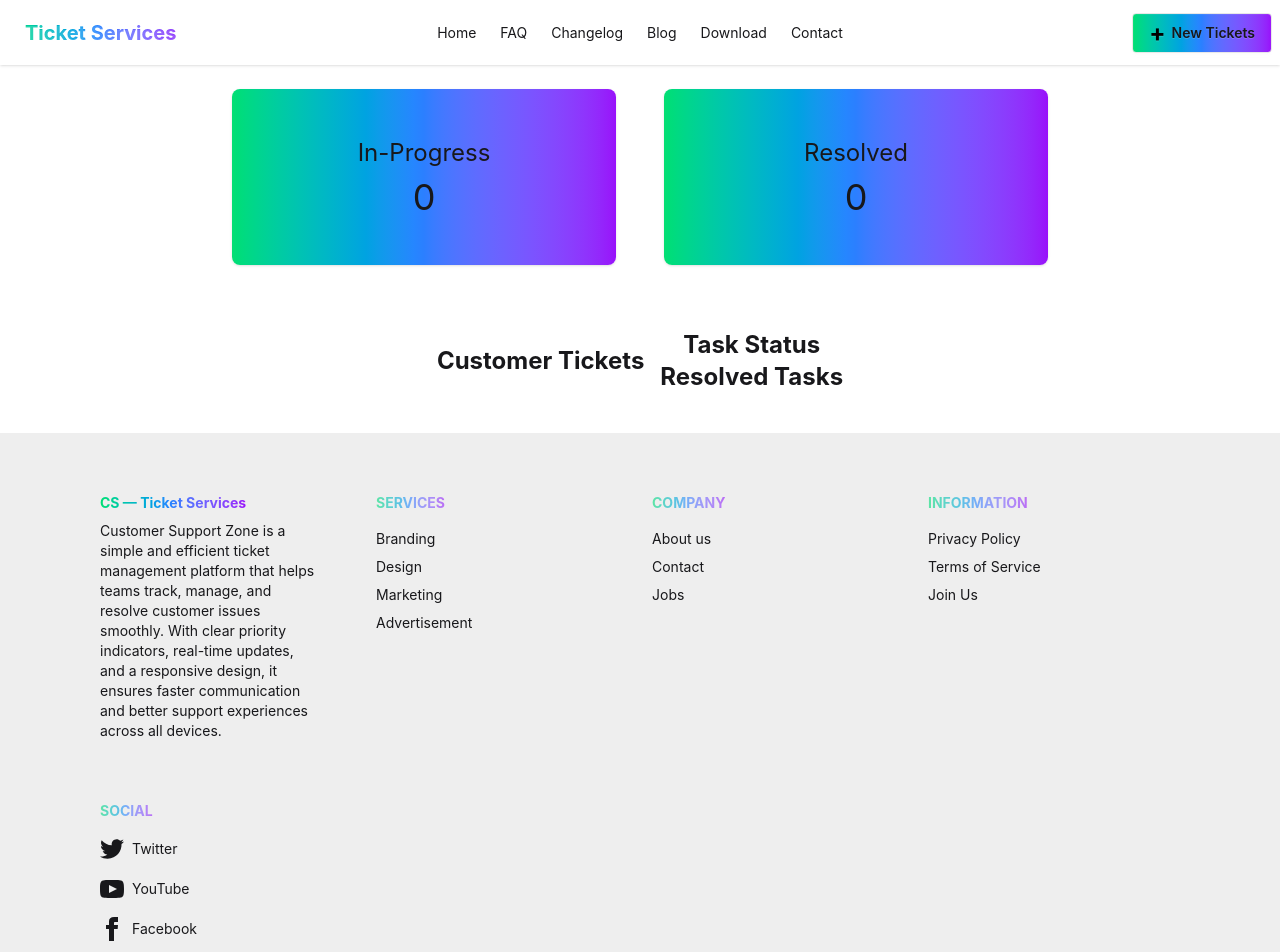
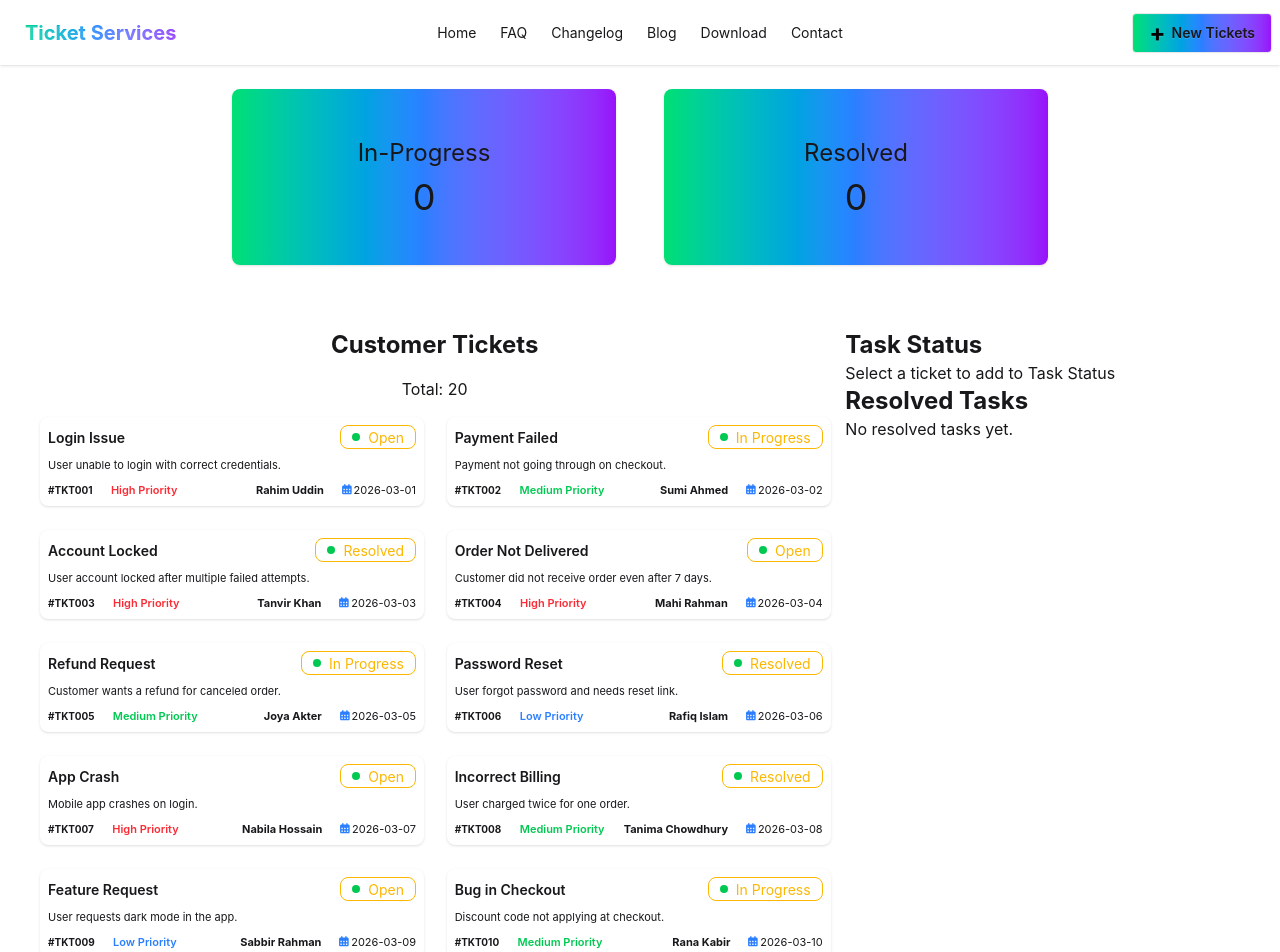
Before and after one commit to sumayaislamm/ticket-services, a React (Vite) app: page / in a window 1280 px wide. Shown: the top 952 px of the page. Built offline with nearby package versions, Linux system fonts and the light colour scheme.

Commit message:
main section design complete

```diff
--- a/package.json
+++ b/package.json
@@ -10,6 +10,10 @@
     "preview": "vite preview"
   },
   "dependencies": {
+    "@fortawesome/fontawesome-svg-core": "^7.2.0",
+    "@fortawesome/free-brands-svg-icons": "^7.2.0",
+    "@fortawesome/free-solid-svg-icons": "^7.2.0",
+    "@fortawesome/react-fontawesome": "^3.2.0",
     "@tailwindcss/vite": "^4.2.1",
     "react": "^19.2.0",
     "react-dom": "^19.2.0",
--- a/src/App.jsx
+++ b/src/App.jsx
@@ -6,15 +6,6 @@ import Footer from './Footer/Footer';
 import Main from './Main/Main';
 
 function App() {
-  const [theme, setTheme] = useState('light'); // default light
-
-  useEffect(() => {
-    if (theme === 'dark') {
-      document.documentElement.classList.add('dark');
-    } else {
-      document.documentElement.classList.remove('dark');
-    }
-  }, [theme]);
 
   return (
     <>
--- a/src/Main/Main.jsx
+++ b/src/Main/Main.jsx
@@ -3,11 +3,11 @@ import Tickets from "./Tickets/Tickets";
 
 export default function Main() {
     return (
-        <main className="flex p-10 text-center lg:flex-row flex-col gap-4 items-center justify-center">
-            <div>
+        <main className="flex p-10 lg:flex-row flex-col gap-4  justify-between">
+            <div className="w-full lg:w-2/3">
                 <Tickets />
             </div>
-            <div>
+            <div className="w-full lg:w-1/3">
                 <Status />
             </div>
         </main>
--- a/src/Main/Status/Status.jsx
+++ b/src/Main/Status/Status.jsx
@@ -5,13 +5,14 @@ export default function Status() {
                 <h1 className="text-2xl font-bold">Task Status
                 </h1>
                 <p>
-
+                  Select a ticket to add to Task Status
                 </p>
 
             </div>
 
             <div >
                 <h1 className="text-2xl font-bold">Resolved Tasks</h1>
+                <p>No resolved tasks yet.</p>
             </div>
         </>
 
--- /dev/null
+++ b/src/Main/Tickets/Ticket/Ticket.jsx
@@ -0,0 +1,62 @@
+import { FontAwesomeIcon } from '@fortawesome/react-fontawesome';
+import { faCalendarAlt } from '@fortawesome/free-solid-svg-icons';
+
+
+export default function Ticket({ ticket }) {
+    const { id, title, description, customer, priority, status, createdAt, code } = ticket;
+
+    // "id": 1,
+    // "title": "Login Issue",
+    // "description": "User unable to login with correct credentials.",
+    // "customer": "Rahim Uddin",
+    // "priority": "High",
+    // "status": "open",
+    // "createdAt": "2026-03-01"
+    return (
+        <>
+            {/* <div className="border rounded-lg p-4 shadow-md">
+                <h2 className="text-lg font-semibold mb-2">Ticket Length: {ticket.length}</h2>
+            </div> */}
+
+            <div className="card w-96 bg-base-100 card-xs shadow-sm">
+                <div className="card-body">
+                    <div className="flex justify-between">
+                        <h2 className="card-title">{title}</h2>
+                        <span className="badge badge-outline badge-warning flex items-center gap-2">
+                            <span className="w-2 h-2 bg-green-500 rounded-full"></span>
+                            {status}
+
+
+                            {/* // <div className="badge badge-outline badge-info">Info</div>
+// <div className="badge badge-outline badge-success">Success</div>
+<div className="badge badge-outline badge-warning">Warning</div> */}
+                        </span>
+                    </div>
+
+                    <p>{description}</p>
+                    <div className="card-actions flex justify-between
+                    ">
+                        <div>
+                            <span className="py-2 mr-4 text-[10px] font-bold">{code} </span>
+                            <span className={`font-semibold font-bold ${ticket.priority === "High"
+                                    ? "text-red-500"
+                                    : ticket.priority === "Medium"
+                                        ? "text-green-500"
+                                        : "text-blue-500"
+                                }`}>{priority} Priority</span>
+                        </div>
+                        <div>
+                            <span className="mr-4 font-bold ">{customer}</span>
+                            <span><FontAwesomeIcon icon={faCalendarAlt} className="text-blue-500" />
+                                {createdAt}</span>
+                        </div>
+                    </div>
+                </div>
+            </div>
+
+
+
+
+        </>
+    )
+}
--- a/src/Main/Tickets/Tickets.jsx
+++ b/src/Main/Tickets/Tickets.jsx
@@ -1,6 +1,22 @@
+import ticketsData from "../../data/tickets.json";
+import Ticket from "./Ticket/Ticket";
+
 export default function Tickets() {
+
    return (
-    <>
-    <h1 className="text-2xl font-bold">Customer Tickets</h1>
-    </>
-   )}
+      <>
+         <h1 className="text-2xl font-bold text-center">Customer Tickets</h1>
+         <p className="p-4 text-center">Total: {ticketsData.length}</p>
+         <div className="grid grid-cols-1 md:grid-cols-2 gap-6">
+            {ticketsData.map((ticket) => (
+               <Ticket
+                  key={ticket.id}
+                  ticket={ticket}
+               />
+            ))}
+         </div>
+
+
+      </>
+   )
+}
--- a/src/JSON/tickets.JSON
+++ b/src/data/tickets.json
@@ -1,182 +1,202 @@
 [
   {
     "id": 1,
+    "code": "#TKT001",
     "title": "Login Issue",
     "description": "User unable to login with correct credentials.",
     "customer": "Rahim Uddin",
     "priority": "High",
-    "status": "open",
+    "status": "Open",
     "createdAt": "2026-03-01"
   },
   {
     "id": 2,
+    "code": "#TKT002",
     "title": "Payment Failed",
     "description": "Payment not going through on checkout.",
     "customer": "Sumi Ahmed",
     "priority": "Medium",
-    "status": "open",
+    "status": "In Progress",
     "createdAt": "2026-03-02"
   },
   {
     "id": 3,
+    "code": "#TKT003",
     "title": "Account Locked",
     "description": "User account locked after multiple failed attempts.",
     "customer": "Tanvir Khan",
     "priority": "High",
-    "status": "open",
+    "status": "Resolved",
     "createdAt": "2026-03-03"
   },
   {
     "id": 4,
+    "code": "#TKT004",
     "title": "Order Not Delivered",
     "description": "Customer did not receive order even after 7 days.",
     "customer": "Mahi Rahman",
     "priority": "High",
-    "status": "open",
+    "status": "Open",
     "createdAt": "2026-03-04"
   },
   {
     "id": 5,
+    "code": "#TKT005",
     "title": "Refund Request",
     "description": "Customer wants a refund for canceled order.",
     "customer": "Joya Akter",
     "priority": "Medium",
-    "status": "open",
+    "status": "In Progress",
     "createdAt": "2026-03-05"
   },
   {
     "id": 6,
+    "code": "#TKT006",
     "title": "Password Reset",
     "description": "User forgot password and needs reset link.",
     "customer": "Rafiq Islam",
     "priority": "Low",
-    "status": "open",
+    "status": "Resolved",
     "createdAt": "2026-03-06"
   },
   {
     "id": 7,
+    "code": "#TKT007",
     "title": "App Crash",
     "description": "Mobile app crashes on login.",
     "customer": "Nabila Hossain",
     "priority": "High",
-    "status": "open",
+    "status": "Open",
     "createdAt": "2026-03-07"
   },
   {
     "id": 8,
+    "code": "#TKT008",
     "title": "Incorrect Billing",
     "description": "User charged twice for one order.",
     "customer": "Tanima Chowdhury",
     "priority": "Medium",
-    "status": "open",
+    "status": "Resolved",
     "createdAt": "2026-03-08"
   },
   {
     "id": 9,
+    "code": "#TKT009",
     "title": "Feature Request",
     "description": "User requests dark mode in the app.",
     "customer": "Sabbir Rahman",
     "priority": "Low",
-    "status": "open",
+    "status": "Open",
     "createdAt": "2026-03-09"
   },
   {
     "id": 10,
+    "code": "#TKT010",
     "title": "Bug in Checkout",
     "description": "Discount code not applying at checkout.",
     "customer": "Rana Kabir",
     "priority": "Medium",
-    "status": "open",
+    "status": "In Progress",
     "createdAt": "2026-03-10"
   },
   {
     "id": 11,
+    "code": "#TKT011",
     "title": "Shipping Address Error",
     "description": "Order shipped to wrong address.",
     "customer": "Nusrat Jahan",
     "priority": "High",
-    "status": "open",
+    "status": "Open",
     "createdAt": "2026-03-11"
   },
   {
     "id": 12,
+    "code": "#TKT012",
     "title": "Email Not Received",
     "description": "User did not receive confirmation email.",
     "customer": "Faisal Ahmed",
     "priority": "Low",
-    "status": "open",
+    "status": "Resolved",
     "createdAt": "2026-03-12"
   },
   {
     "id": 13,
+    "code": "#TKT013",
     "title": "App Slow",
     "description": "Mobile app runs very slow on Android devices.",
     "customer": "Shabnur Chowdhury",
     "priority": "Medium",
-    "status": "open",
+    "status": "In Progress",
     "createdAt": "2026-03-13"
   },
   {
     "id": 14,
+    "code": "#TKT014",
     "title": "Order Cancellation",
     "description": "Customer wants to cancel order after placing it.",
     "customer": "Rasheda Akter",
     "priority": "Medium",
-    "status": "open",
+    "status": "Open",
     "createdAt": "2026-03-14"
   },
   {
     "id": 15,
+    "code": "#TKT015",
     "title": "Wrong Product Delivered",
     "description": "Customer received wrong product variant.",
     "customer": "Mamun Hossain",
     "priority": "High",
-    "status": "open",
+    "status": "Resolved",
     "createdAt": "2026-03-15"
   },
   {
     "id": 16,
+    "code": "#TKT016",
     "title": "Feedback Not Saved",
     "description": "User feedback not being saved in profile.",
     "customer": "Tania Siddique",
     "priority": "Low",
-    "status": "open",
+    "status": "Open",
     "createdAt": "2026-03-16"
   },
   {
     "id": 17,
+    "code": "#TKT017",
     "title": "Notification Bug",
     "description": "Notifications not appearing on app home screen.",
     "customer": "Raihan Chowdhury",
     "priority": "Medium",
-    "status": "open",
+    "status": "Resolved",
     "createdAt": "2026-03-17"
   },
   {
     "id": 18,
+    "code": "#TKT018",
     "title": "Cart Not Updating",
     "description": "Cart quantity does not update after adding items.",
     "customer": "Mim Rahman",
     "priority": "Medium",
-    "status": "open",
+    "status": "Open",
     "createdAt": "2026-03-18"
   },
   {
     "id": 19,
+    "code": "#TKT019",
     "title": "Profile Picture Upload",
     "description": "Cannot upload profile picture in settings.",
     "customer": "Shimul Karim",
     "priority": "Low",
-    "status": "open",
+    "status": "In Progress",
     "createdAt": "2026-03-19"
   },
   {
     "id": 20,
+    "code": "#TKT020",
     "title": "App Logout Issue",
     "description": "App logs out user automatically after 5 minutes.",
     "customer": "Sumaya Islam",
     "priority": "High",
-    "status": "open",
+    "status": "Open",
     "createdAt": "2026-03-20"
   }
 ]
```
Also changed, not shown: 1 other file (tests, documents, lock files or other folders).
